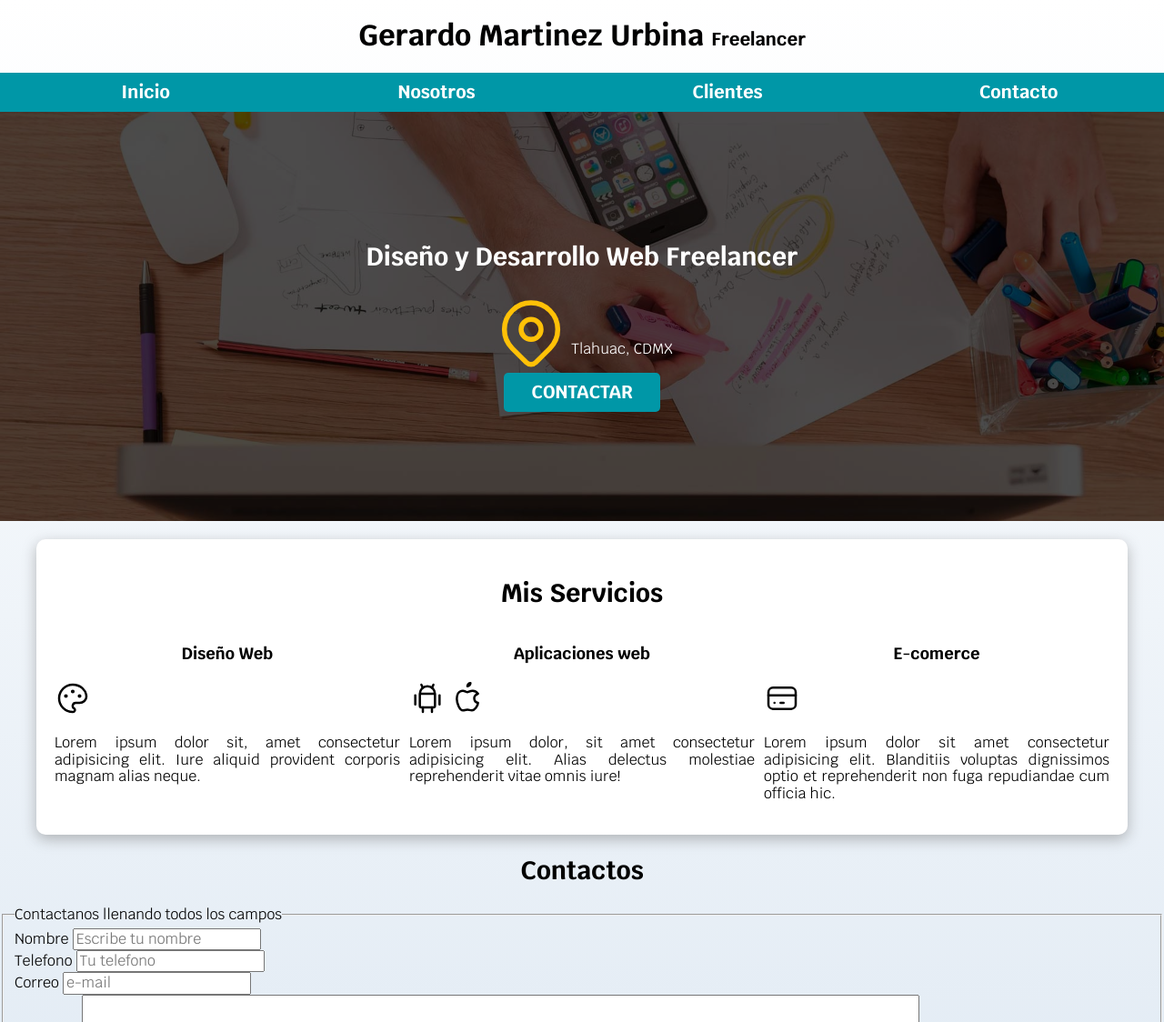
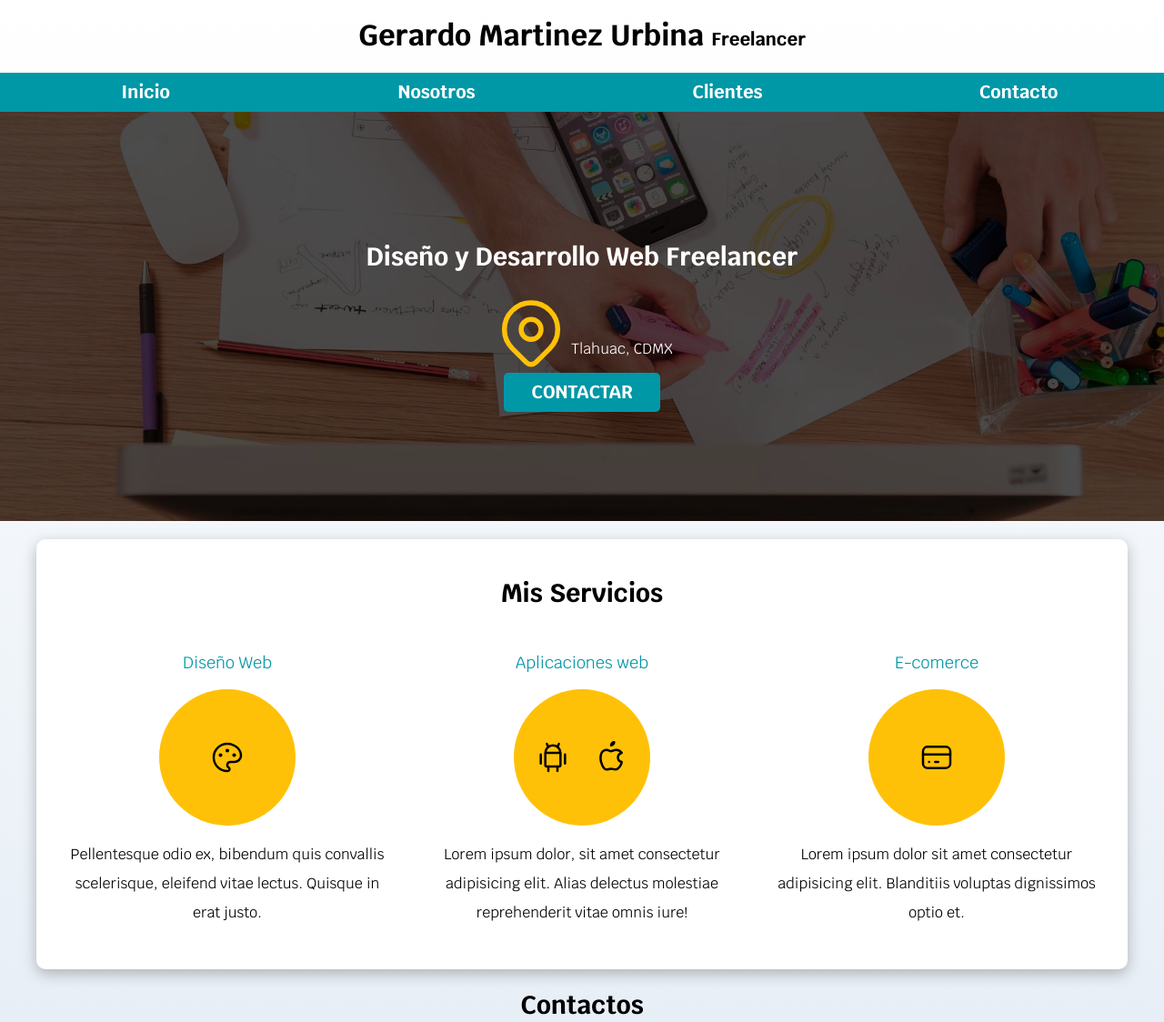
Before and after one commit to Gerardo-MU/Freeelance-WEB-SITE, a plain HTML site: page index.html in a window 1280 px wide. Shown: the top 1124 px of the page at 91% size. Drawn offline with Linux system fonts and the light colour scheme.

Commit message:
25 GRID finalización de seccion de servicios

```diff
--- a/css/styles.css
+++ b/css/styles.css
@@ -137,3 +137,28 @@ p{
         column-gap: 1rem;
     }
 }
+.servicio {
+    display: flex;
+    flex-direction: column;
+    align-items: center;
+    padding: 1rem;
+}
+.servicio h3 {
+    color: var(--secundario);
+    font-weight: normal;
+}
+.servicio p {
+    line-height: 2;
+    text-align: center;
+}
+.servicio .iconos
+{
+    height: 15rem;
+    width: 15rem;
+    background-color: var(--primario);
+    border-radius: 50%;
+    display: flex;
+    justify-content: space-evenly;
+    align-items: center;
+
+}
--- a/index.html
+++ b/index.html
@@ -50,20 +50,23 @@
         <h2>Mis Servicios</h2>
 
         <div class="servicios">
-            <section>
+            <section class="servicio">
                 <h3>Diseño Web</h3>
+                <div class="iconos">
                     <svg xmlns="http://www.w3.org/2000/svg" class="icon icon-tabler icon-tabler-palette" width="40" height="40" viewBox="0 0 24 24" stroke-width="1.5" stroke="#000000" fill="none" stroke-linecap="round" stroke-linejoin="round">
-                    <path stroke="none" d="M0 0h24v24H0z" fill="none"/>
+                        <path stroke="none" d="M0 0h24v24H0z"/>
                         <path d="M12 21a9 9 0 1 1 0 -18a9 8 0 0 1 9 8a4.5 4 0 0 1 -4.5 4h-2.5a2 2 0 0 0 -1 3.75a1.3 1.3 0 0 1 -1 2.25" />
                         <circle cx="7.5" cy="10.5" r=".5" fill="currentColor" />
                         <circle cx="12" cy="7.5" r=".5" fill="currentColor" />
                         <circle cx="16.5" cy="10.5" r=".5" fill="currentColor" />
                     </svg>
-                <p>Lorem ipsum dolor sit, amet consectetur adipisicing elit. Iure aliquid provident corporis magnam alias neque.</p>
+                </div>
+                <p> Pellentesque odio ex, bibendum quis convallis scelerisque, eleifend vitae lectus. Quisque in erat justo. </p>
             </section>
 
-            <section>
+            <section class="servicio">
                 <h3>Aplicaciones web</h3>
+                <div class="iconos">
                     <svg xmlns="http://www.w3.org/2000/svg" class="icon icon-tabler icon-tabler-brand-android" width="40" height="40" viewBox="0 0 24 24" stroke-width="1.5" stroke="#000000" fill="none" stroke-linecap="round" stroke-linejoin="round">
                         <path stroke="none" d="M0 0h24v24H0z" fill="none"/>
                         <line x1="4" y1="10" x2="4" y2="16" />
@@ -79,11 +82,13 @@
                         <path d="M9 7c-3 0 -4 3 -4 5.5c0 3 2 7.5 4 7.5c1.088 -.046 1.679 -.5 3 -.5c1.312 0 1.5 .5 3 .5s4 -3 4 -5c-.028 -.01 -2.472 -.403 -2.5 -3c-.019 -2.17 2.416 -2.954 2.5 -3c-1.023 -1.492 -2.951 -1.963 -3.5 -2c-1.433 -.111 -2.83 1 -3.5 1c-.68 0 -1.9 -1 -3 -1z" />
                         <path d="M12 4a2 2 0 0 0 2 -2a2 2 0 0 0 -2 2" />
                     </svg>
+                </div>
                 <p>Lorem ipsum dolor, sit amet consectetur adipisicing elit. Alias delectus molestiae reprehenderit vitae omnis iure!</p>
             </section>
 
-            <section>
+            <section class="servicio">
                 <h3>E-comerce</h3>
+                <div class="iconos">
                     <svg xmlns="http://www.w3.org/2000/svg" class="icon icon-tabler icon-tabler-credit-card" width="40" height="40" viewBox="0 0 24 24" stroke-width="1.5" stroke="#000000" fill="none" stroke-linecap="round" stroke-linejoin="round">
                         <path stroke="none" d="M0 0h24v24H0z" fill="none"/>
                         <rect x="3" y="5" width="18" height="14" rx="3" />
@@ -91,7 +96,8 @@
                         <line x1="7" y1="15" x2="7.01" y2="15" />
                         <line x1="11" y1="15" x2="13" y2="15" />
                       </svg>
-                <p>Lorem ipsum dolor sit amet consectetur adipisicing elit. Blanditiis voluptas dignissimos optio et reprehenderit non fuga repudiandae cum officia hic.</p>
+                </div>
+                <p>Lorem ipsum dolor sit amet consectetur adipisicing elit. Blanditiis voluptas dignissimos optio et.</p>
             </section>
         </div>
     </main>
```
Lines whose indentation alone changed are shown as unchanged.
